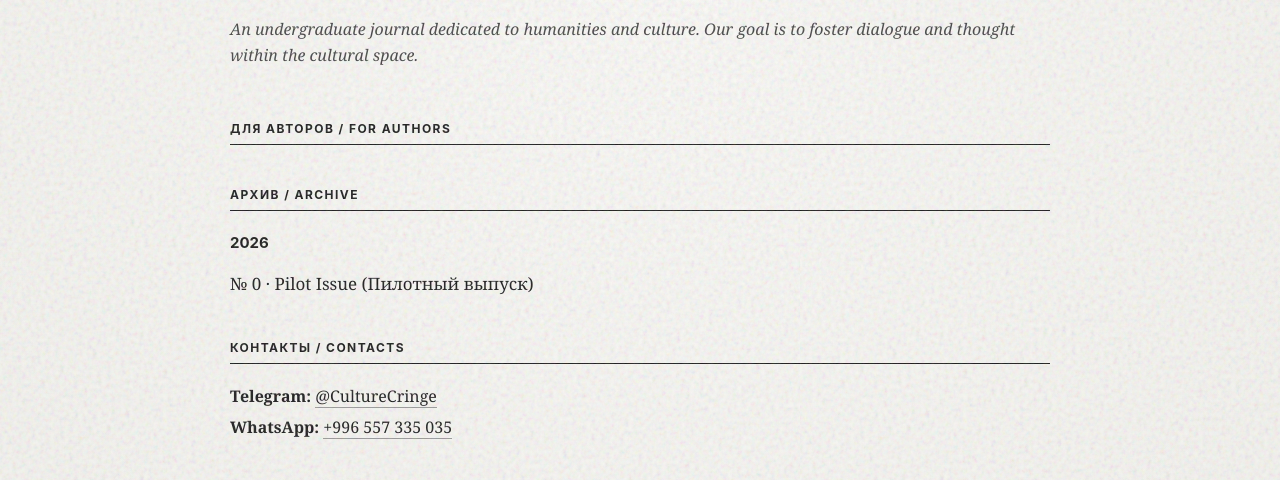
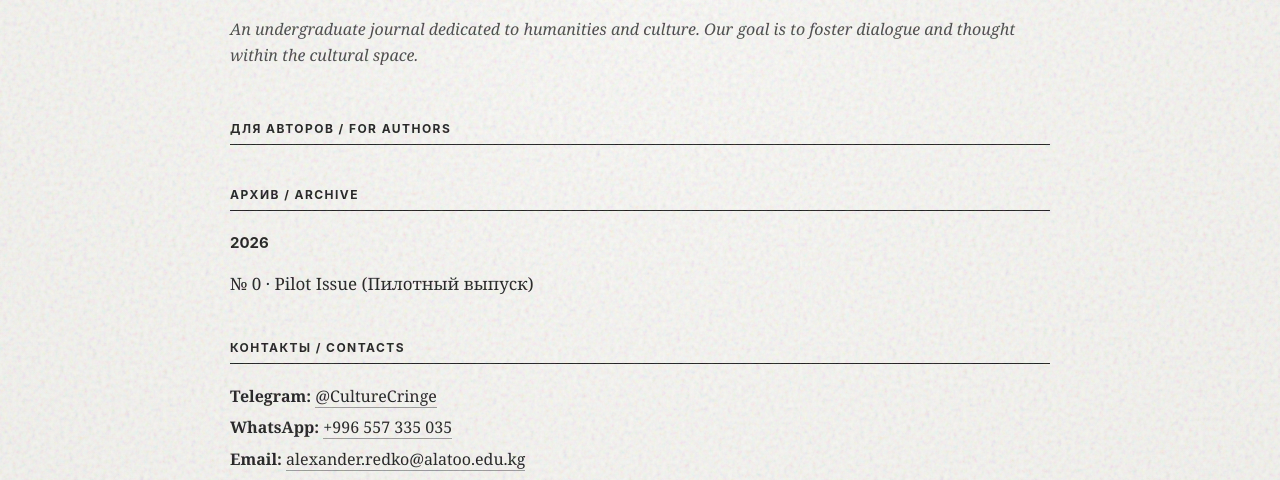
Before and after one commit to kolesnikov2288220a-ctrl/space-of-culture, a plain HTML site: page index.html in a window 1280 px wide. Shown: the part 320-800 px from the top of the page. Drawn offline with Linux system fonts and the light colour scheme.

Commit message:
Update index.html

```diff
--- a/index.html
+++ b/index.html
@@ -243,6 +243,10 @@
                 <strong>WhatsApp:</strong>
                 <a href="https://wa.me/996557335035" target="_blank" rel="noopener noreferrer">+996 557 335 035</a>
             </p>
+            <p>
+                <strong>Email:</strong>
+                <a href="mailto:alexander.redko@alatoo.edu.kg">alexander.redko@alatoo.edu.kg</a>
+            </p>
         </div>
     </main>
 
```
